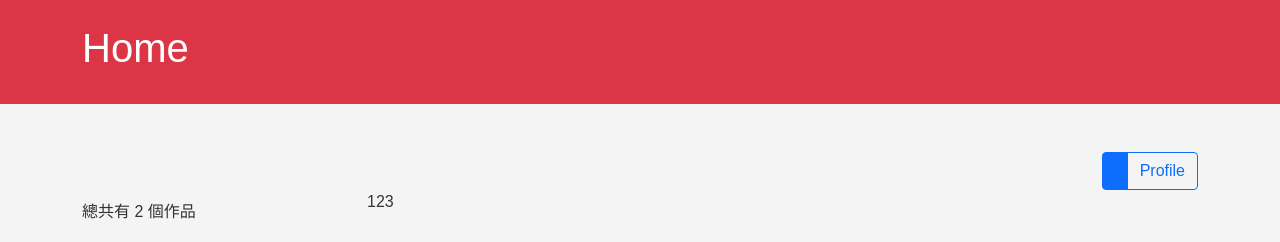
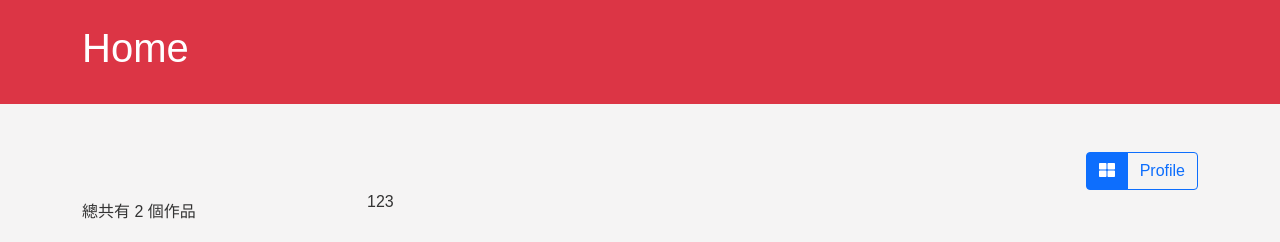
Before and after one commit to mukiwu/frontend-exercise, a Vue app: page / in a window 1280 px wide. Shown: the top 242 px of the page. Built offline with nearby package versions, Linux system fonts and the light colour scheme.

Commit message:
安裝 font awesome

```diff
--- a/package.json
+++ b/package.json
@@ -8,6 +8,9 @@
     "lint": "vue-cli-service lint"
   },
   "dependencies": {
+    "@fortawesome/fontawesome-svg-core": "^1.2.35",
+    "@fortawesome/free-solid-svg-icons": "^5.15.3",
+    "@fortawesome/vue-fontawesome": "^2.0.2",
     "core-js": "^3.6.5",
     "vue": "^2.6.11",
     "vue-router": "^3.2.0",
--- a/src/components/Main.vue
+++ b/src/components/Main.vue
@@ -2,7 +2,7 @@
   <div>
     <div class="d-flex justify-content-end">
       <div class="nav btn-group" role="tablist">
-        <button class="btn btn-outline-primary active" data-bs-toggle="tab" data-bs-target="#tabGrid" type="button" role="tab"><span class="fe fe-grid"></span></button>
+        <button class="btn btn-outline-primary active" data-bs-toggle="tab" data-bs-target="#tabGrid" type="button" role="tab"><font-awesome-icon icon="th-large" /></button>
         <button class="btn btn-outline-primary" data-bs-toggle="tab" data-bs-target="#tabList" type="button" role="tab">Profile</button>
       </div>
 
--- a/src/main.js
+++ b/src/main.js
@@ -2,6 +2,14 @@ import Vue from 'vue'
 import App from './App.vue'
 import router from './router'
 import store from './store'
+
+import { library } from '@fortawesome/fontawesome-svg-core'
+import { fas } from '@fortawesome/free-solid-svg-icons'
+import { FontAwesomeIcon } from '@fortawesome/vue-fontawesome'
+
+library.add(fas)
+
+Vue.component('font-awesome-icon', FontAwesomeIcon)
 
 Vue.config.productionTip = false
 
```
Also changed, not shown: 1 other file (tests, documents, lock files or other folders).
